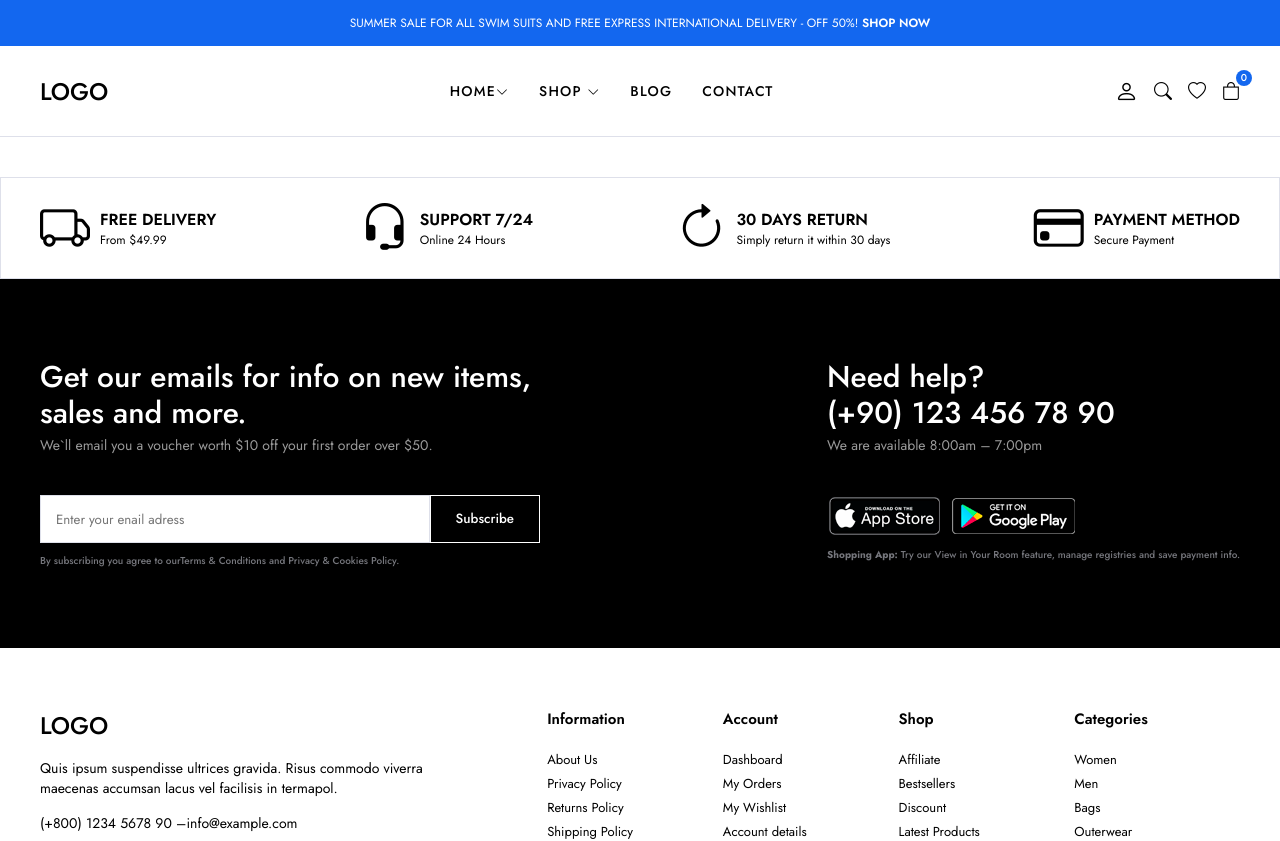
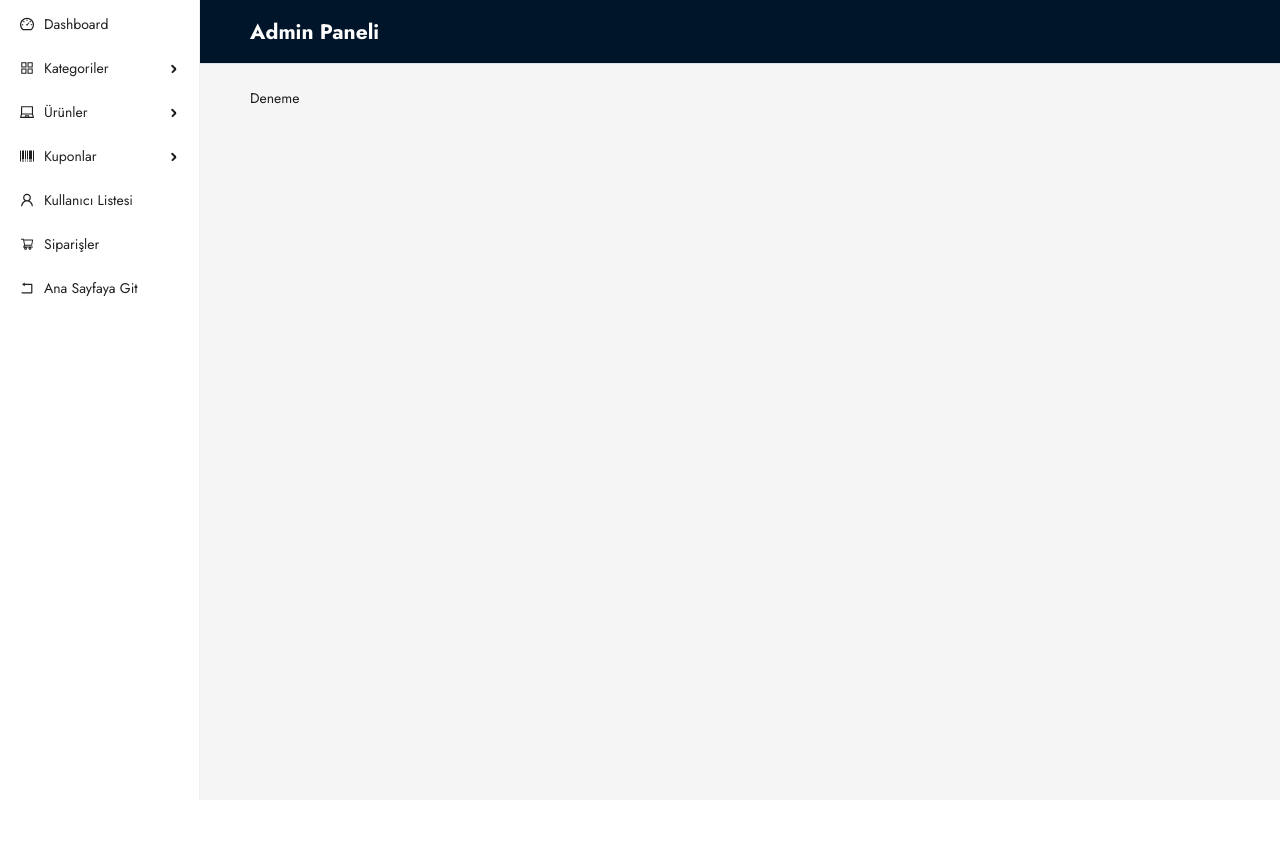
Before and after one commit to baturhanaykut/e-commerce, a React (Vite) app in the folder frontend/: page /admin/products/create in a window 1280 px wide. Shown: the top 841 px of the page. After the commit the page ends 800 px from the top, so only its background shows below. Built offline with nearby package versions, Linux system fonts and the light colour scheme.

Commit message:
Ant-Desing admin panel yapıldı.

```diff
--- a/frontend/package.json
+++ b/frontend/package.json
@@ -10,6 +10,7 @@
     "preview": "vite preview"
   },
   "dependencies": {
+    "antd": "^5.16.5",
     "react": "^18.2.0",
     "react-dom": "^18.2.0",
     "react-router-dom": "^6.22.3",
--- /dev/null
+++ b/frontend/src/config/isAdmin.js
@@ -0,0 +1,2 @@
+
+export const isAdmin = window.location.pathname.startsWith("/admin");
--- a/frontend/src/layouts/AdminLayout.jsx
+++ b/frontend/src/layouts/AdminLayout.jsx
@@ -1,9 +1,177 @@
+import { Layout, Menu } from "antd";
+import PropTypes from "prop-types";
+import {
+  UserOutlined,
+  LaptopOutlined,
+  RollbackOutlined,
+  BarcodeOutlined,
+  DashboardOutlined,
+  ShoppingCartOutlined,
+  AppstoreOutlined,
+} from "@ant-design/icons";
+import { useNavigate } from "react-router-dom";
 
+const { Sider, Header, Content } = Layout;
 
-const AdminLayout = () => {
+const AdminLayout = ({ children }) => {
+  const navigate = useNavigate();
+
+  const menuItems = [
+    {
+      key: "1",
+      icon: <DashboardOutlined />,
+      label: "Dashboard",
+      onClick: () => {
+        navigate(`/admin`);
+      },
+    },
+    {
+      key: "2",
+      icon: <AppstoreOutlined />,
+      label: "Kategoriler",
+      path: "/",
+      children: [
+        {
+          key: "3",
+          label: "Kategori Listesi",
+          path: "/admin/categories",
+          onClick: () => {
+            navigate(`/admin/categories`);
+          },
+        },
+        {
+          key: "4",
+          label: "Yeni Kategori Oluştur",
+          path: "/admin/categories/create",
+          onClick: () => {
+            navigate("/admin/categories/create");
+          },
+        },
+      ],
+    },
+    {
+      key: "5",
+      icon: <LaptopOutlined />,
+      label: "Ürünler",
+      path: "/",
+      children: [
+        {
+          key: "6",
+          label: "Ürün Listesi",
+          path: "/admin/products",
+          onClick: () => {
+            navigate(`/admin/products`);
+          },
+        },
+        {
+          key: "7",
+          label: "Yeni Ürün Oluştur",
+          path: "/admin/products/create",
+          onClick: () => {
+            navigate("/admin/products/create");
+          },
+        },
+      ],
+    },
+    {
+      key: "8",
+      icon: <BarcodeOutlined />,
+      label: "Kuponlar",
+      path: "/admin/coupons",
+      children: [
+        {
+          key: "9",
+          label: "Kupon Listesi",
+          path: "/admin/coupons",
+          onClick: () => {
+            navigate(`/admin/coupons`);
+          },
+        },
+        {
+          key: "10",
+          label: "Yeni Kupon Oluştur",
+          path: "/admin/coupons/create",
+          onClick: () => {
+            navigate("/admin/coupons/create");
+          },
+        },
+      ],
+    },
+    {
+      key: "11",
+      icon: <UserOutlined />,
+      label: "Kullanıcı Listesi",
+      path: "/admin/users",
+      onClick: () => {
+        navigate(`/admin/users`);
+      },
+    },
+    {
+      key: "12",
+      icon: <ShoppingCartOutlined />,
+      label: "Siparişler",
+      onClick: () => {
+        navigate(`/admin/orders`);
+      },
+    },
+    {
+      key: "13",
+      icon: <RollbackOutlined />,
+      label: "Ana Sayfaya Git",
+      onClick: () => {
+        navigate(`/`);
+      },
+    },
+  ];
+
   return (
-    <div>AdminLayout</div>
-  )
-}
+    <div className="admin-layout">
+      <Layout
+        style={{
+          minHeight: "100vh",
+        }}
+      >
+        <Sider width={200} theme="dark">
+          <Menu
+            mode="vertical"
+            style={{
+              height: "100%",
+            }}
+            items={menuItems}
+          />
+        </Sider>
+        <Layout>
+          <Header>
+            <div
+              style={{
+                display: "flex",
+                justifyContent: "space-between",
+                color: "white",
+              }}
+            >
+              <h2>Admin Paneli</h2>
+            </div>
+          </Header>
+          <Content>
+            <div
+              className="site-layout-background"
+              style={{
+                padding: "24px 50px",
+                minHeight: 360,
+              }}
+            >
+              {children}
+              Deneme
+            </div>
+          </Content>
+        </Layout>
+      </Layout>
+    </div>
+  );
+};
 
-export default AdminLayout
+export default AdminLayout;
+
+AdminLayout.propTypes = {
+  children: PropTypes.node,
+};
--- /dev/null
+++ b/frontend/src/layouts/Layout.jsx
@@ -0,0 +1,5 @@
+import MainLayout from "./MainLayout";
+import AdminLayout from "./AdminLayout";
+import { isAdmin } from "../config/isAdmin";
+
+export const Layout = isAdmin ? AdminLayout : MainLayout;
--- a/frontend/src/main.jsx
+++ b/frontend/src/main.jsx
@@ -1,18 +1,19 @@
 import ReactDOM from "react-dom/client";
 import { BrowserRouter } from "react-router-dom";
-import MainLayout from "./layouts/MainLayout.jsx";
+import { Layout } from "./layouts/Layout.jsx";
 import CartProvider from "./context/CartProvider.jsx";
 import App from "./App.jsx";
 import "slick-carousel/slick/slick.css";
 import "slick-carousel/slick/slick-theme.css";
 import "./index.css";
 
+
 ReactDOM.createRoot(document.getElementById("root")).render(
   <BrowserRouter>
     <CartProvider>
-      <MainLayout>
+      <Layout>
         <App />
-      </MainLayout>
+      </Layout>
     </CartProvider>
   </BrowserRouter>
 );
```
Also changed, not shown: 1 other file (tests, documents, lock files or other folders).
